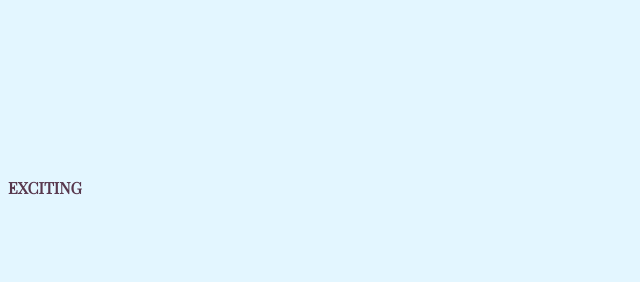
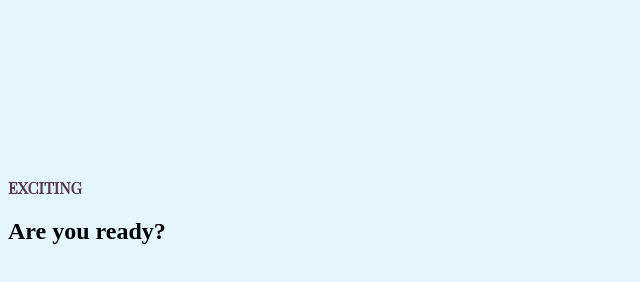
Before and after one commit to ashtaevd/novel-space, a plain HTML site: page index.html in a window 1280 px wide. Shown: the whole page, without its empty margins (0-640 px from the left). Drawn offline with nearby package versions, Linux system fonts and the light colour scheme.

Commit message:
h2
Added an h2

```diff
--- a/index.html
+++ b/index.html
@@ -37,6 +37,7 @@
 	<body>
 		<div class = "wrapper">
 			<h1> EXCITING </h1>
+			<h2>Are you ready?</h2>
 		</div>
 	</body>
 </html>
```
